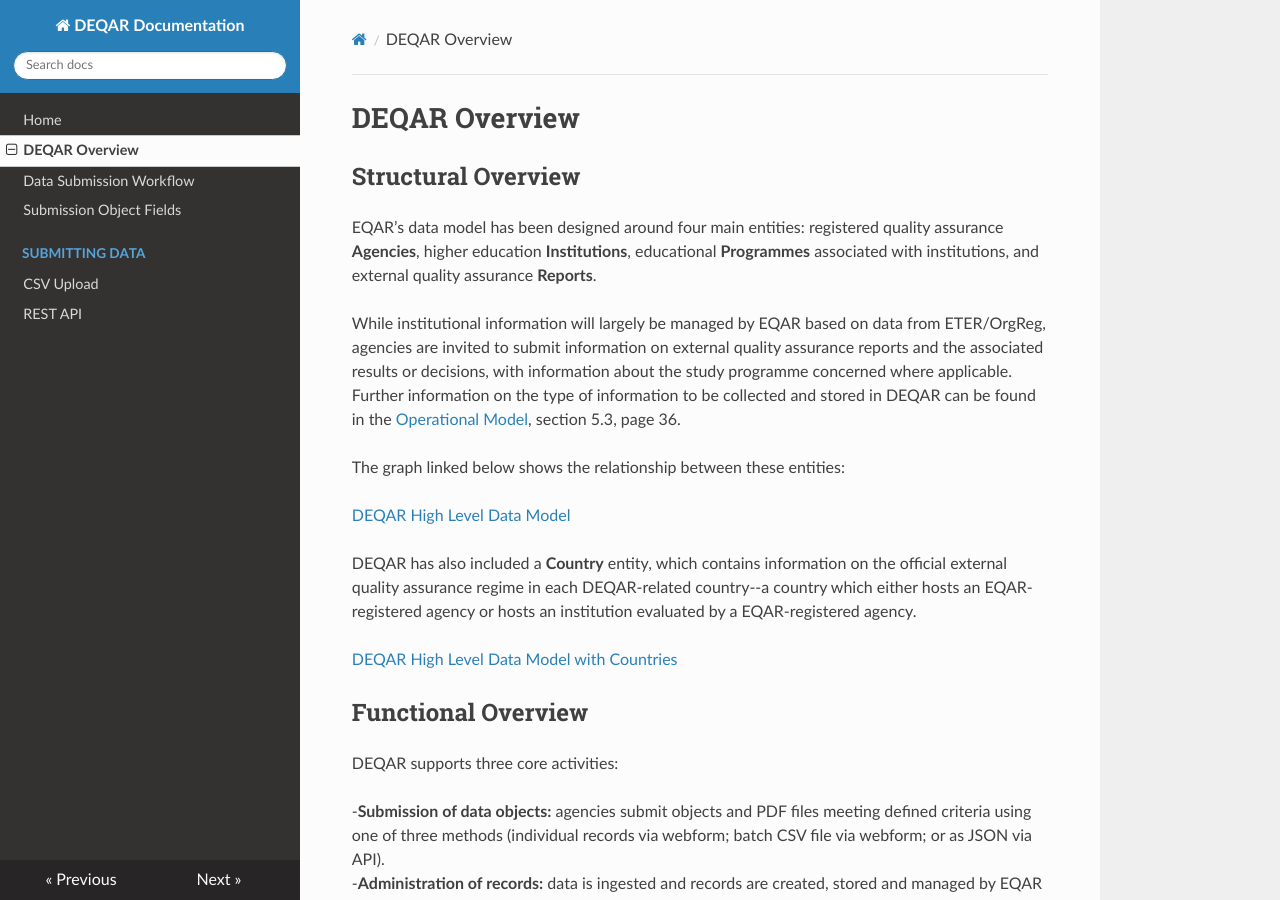
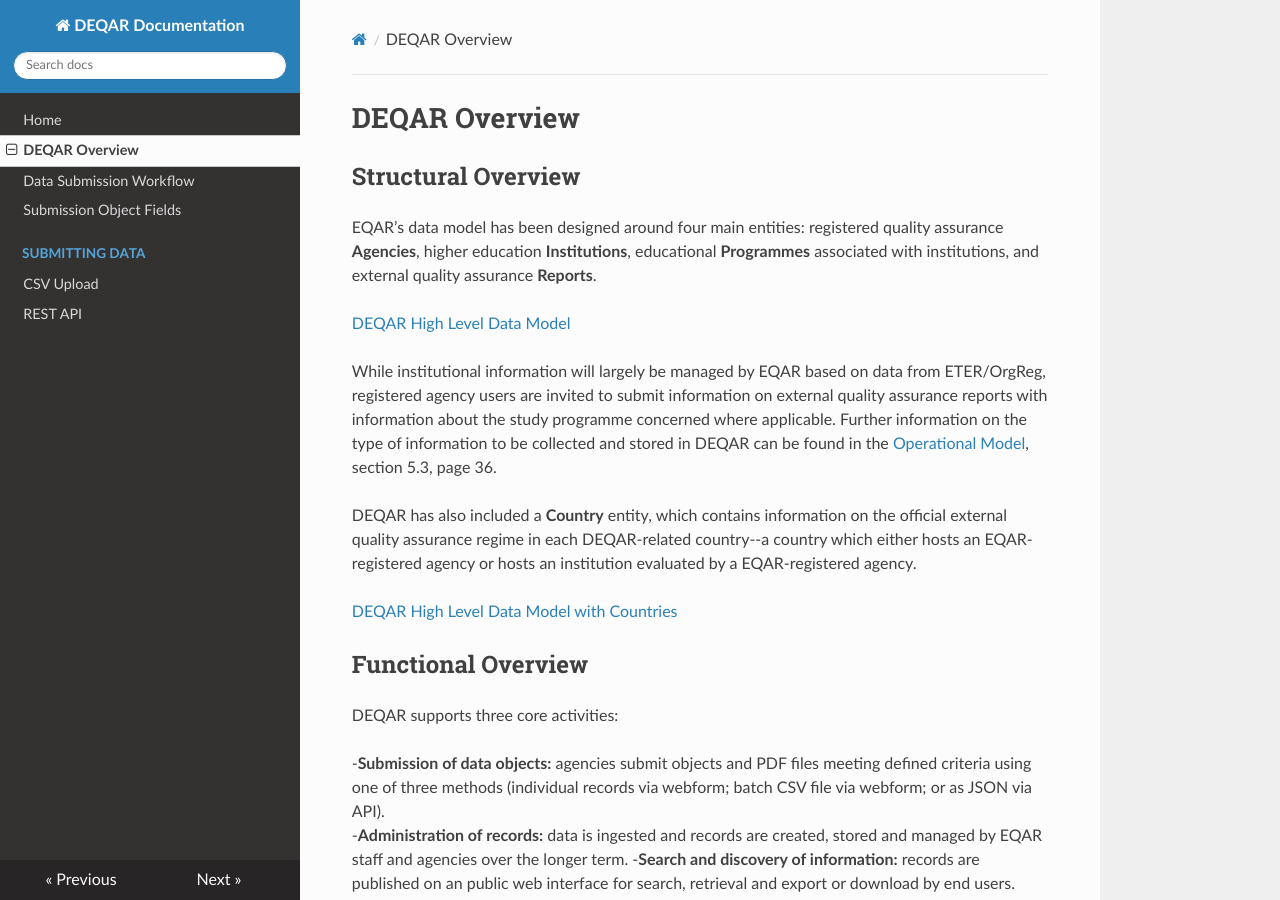
Before and after one commit to EQAR/deqar-docs, an MkDocs documentation site: the page built from docs/DEQAR_overview.md, in a window 1280 px wide and 900 px high. Built offline with MkDocs 1.6.1, drawn with Linux system fonts in a browser that asks for light colours; nearby versions of some CDN libraries; old or Windows-style settings are respelled for this version of MkDocs.

Commit message:
Update DEQAR_overview.md

```diff
--- a/docs/DEQAR_overview.md
+++ b/docs/DEQAR_overview.md
@@ -2,11 +2,9 @@
 -------------------
 EQAR’s data model has been designed around four main entities: registered quality assurance **Agencies**, higher education **Institutions**, educational **Programmes** associated with institutions, and external quality assurance **Reports**.
 
-While institutional information will largely be managed by EQAR based on data from ETER/OrgReg, agencies are invited to submit information on external quality assurance reports and the associated results or decisions, with information about the study programme concerned where applicable. Further information on the type of information to be collected and stored in DEQAR can be found in the [Operational Model](https://eqar.eu/fileadmin/eqar_internal/MD/MD6/Database_of_External_QA_Results_Report_Model_v3.pdf), section 5.3, page 36.
+[DEQAR High Level Data Model](img/DEQARPhysicalERDiagram_Design31_20-01-18_highlevel.jpg)
 
-The graph linked below shows the relationship between these entities:
-
-[DEQAR High Level Data Model](img/DEQARPhysicalERDiagram_Design31_20-01-18_highlevel.jpg)
+While institutional information will largely be managed by EQAR based on data from ETER/OrgReg, registered agency users are invited to submit information on external quality assurance reports with information about the study programme concerned where applicable. Further information on the type of information to be collected and stored in DEQAR can be found in the [Operational Model](https://eqar.eu/fileadmin/eqar_internal/MD/MD6/Database_of_External_QA_Results_Report_Model_v3.pdf), section 5.3, page 36.
 
 DEQAR has also included a **Country** entity, which contains information on the official external quality assurance regime in each DEQAR-related country--a country which either hosts an EQAR-registered agency or hosts an institution evaluated by a EQAR-registered agency.
 
@@ -20,12 +18,12 @@
 -**Administration of records:** data is ingested and records are created, stored and managed by EQAR staff and agencies over the longer term.
 -**Search and discovery of information:** records are published on an public web interface for search, retrieval and export or download by end users.
 
-### Creation vs Update - the role of local identifers and standards
+#### Creation vs Update - the role of local identifers and standards
 
 
 Entities are identifed in the following ways:
 
-#### Agency
+##### Agency
 
 Due to authentication during the ingest/update procedure, the source
 agency is identifed transparently by the system. However, an agency may serve as a proxy for another agency, submitting and managing data on its behalf (as in case of umbrella organizations). In this case, the agency’s unique acronym will likely be the source of identifcation.
```
